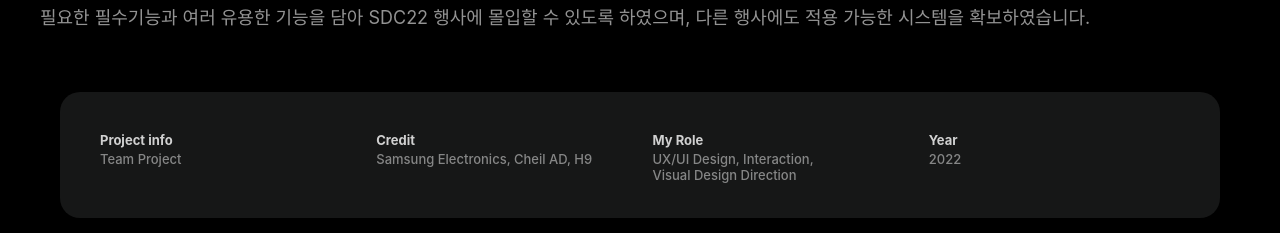
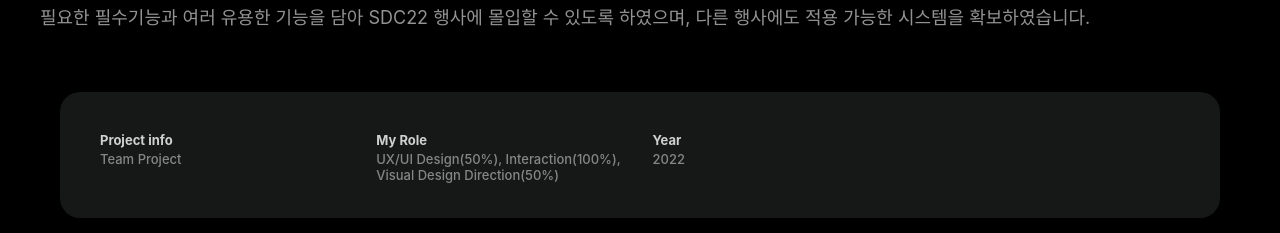
Before and after one commit to makemade93/macworks-master-master, a React (Create React App) app: page /sdc22 in a window 1280 px wide. Shown: the part 804-1037 px from the top of the page. Built offline with nearby package versions, Linux system fonts and the light colour scheme.

Commit message:
Update SDC22.js
edit role

```diff
--- a/src/pages/SDC22.js
+++ b/src/pages/SDC22.js
@@ -41,14 +41,10 @@ function SDC22(props) {
             <p>Team Project</p>
           </p>
           <p style={{ fontWeight: "bold", opacity: "0.8" }}>
-            Credit
-            <p>Samsung Electronics, Cheil AD, H9</p>
-          </p>
-          <p style={{ fontWeight: "bold", opacity: "0.8" }}>
             My Role
             <p>
-              UX/UI Design, Interaction, <br />
-              Visual Design Direction
+              UX/UI Design(50%), Interaction(100%), <br />
+              Visual Design Direction(50%)
             </p>
           </p>
           <p style={{ fontWeight: "bold", opacity: "0.8" }}>
```
